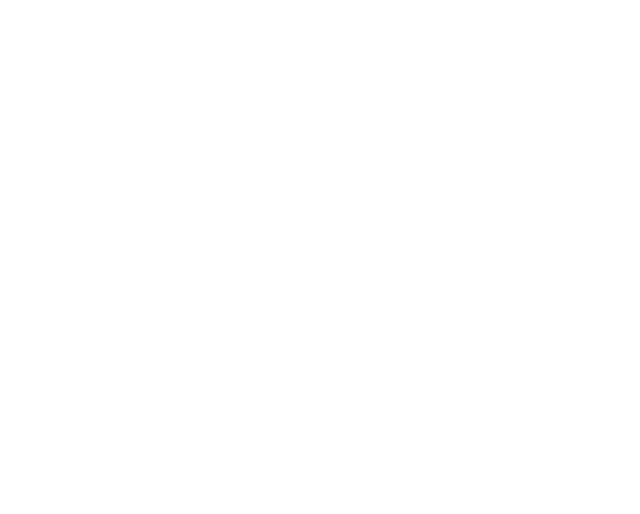
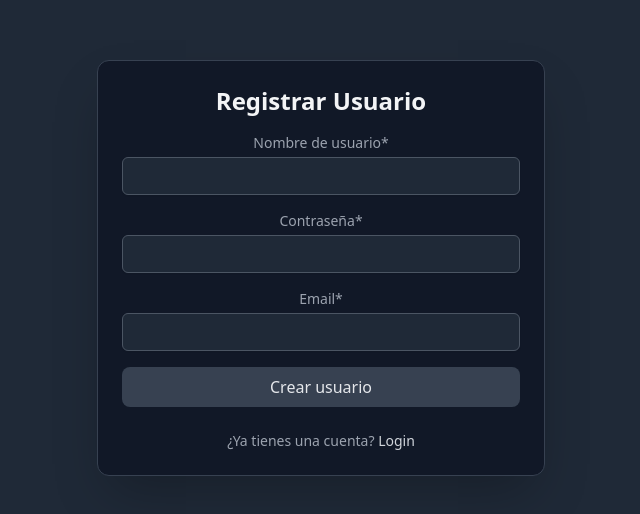
Before and after one commit to FranInfante/KeepItUp-Front, an Angular app: page /register in a window 1280 px wide. Before the commit this address led to /. Shown: the part 132-646 px from the top of the page, without its empty margins (319-959 px from the left). Built offline with nearby package versions, Linux system fonts and the light colour scheme.

Commit message:
register done and updated routes, styling etc

```diff
--- a/src/app/app.routes.ts
+++ b/src/app/app.routes.ts
@@ -1,6 +1,8 @@
 import { Routes } from '@angular/router';
-import { LoginComponent } from './modules/+login/login.component';
+import { LoginComponent } from './modules/logreg/+login/login.component';
+import { RegisterComponent } from './modules/logreg/register/register.component';
 
 export const routes: Routes = [
-    {path: "", component: LoginComponent}
+    {path: "", component: LoginComponent},
+    {path: "register", component: RegisterComponent}
 ];
--- a/src/app/modules/+login/login.component.ts
+++ b/src/app/modules/logreg/+login/login.component.ts
@@ -2,9 +2,9 @@
 import { FormBuilder, FormGroup, ReactiveFormsModule, Validators } from '@angular/forms';
 import { ActivatedRoute, Router, RouterLink } from '@angular/router';
 import { Subscription } from 'rxjs';
-import { LOCATIONS, MSG, TOAST_MSGS } from '../../shared/constants';
-import { UserService } from '../../shared/service/user.service';
-import { ToastService } from '../../shared/service/toast.service';
+import { LOCATIONS, MSG, TOAST_MSGS } from '../../../shared/constants';
+import { UserService } from '../../../shared/service/user.service';
+import { ToastService } from '../../../shared/service/toast.service';
 import { NgIf } from '@angular/common';
 
 @Component({
--- /dev/null
+++ b/src/app/modules/logreg/register/register.component.html
@@ -0,0 +1,95 @@
+<div class="min-h-screen bg-gray-800 flex items-center justify-center">
+    <div class="container mx-auto py-5">
+      <div class="flex justify-center items-center h-full">
+        <div class="w-full mx-5 max-w-md">
+          <div class="bg-gray-900 text-gray-100 rounded-xl border border-gray-700 shadow-2xl">
+            <div class="p-6 text-center">
+              <h1 class="text-2xl font-bold mb-4">Registrar Usuario</h1>
+              <form [formGroup]="userForm" (ngSubmit)="createUser()">
+                <div class="mb-6">
+                  <div class="mb-4">
+                    <label for="inputUsername" class="block text-sm font-medium text-gray-400">
+                      Nombre de usuario*
+                    </label>
+                    <input
+                      type="text"
+                      id="inputUsername"
+                      class="mt-1 block w-full px-3 py-2 bg-gray-800 text-gray-200 border border-gray-600 rounded-md text-sm shadow-sm focus:ring-gray-500 focus:border-gray-500"
+                      formControlName="username"
+                      required
+                    />
+                    <div *ngIf="userForm.get('username')?.touched && userForm.get('username')?.invalid">
+                      <small class="text-red-400" *ngIf="userForm.get('username')?.errors?.['required']">
+                        Nombre de usuario obligatorio.
+                      </small>
+                      <small class="text-red-400" *ngIf="userForm.get('username')?.errors?.['minlength']">
+                        El nombre de usuario debe tener al menos 5 caracteres.
+                      </small>
+                    </div>
+                  </div>
+
+                  <div class="mb-4">
+                    <label for="inputPassword" class="block text-sm font-medium text-gray-400">
+                      Contraseña*
+                    </label>
+                    <input
+                      type="password"
+                      id="inputPassword"
+                      class="mt-1 block w-full px-3 py-2 bg-gray-800 text-gray-200 border border-gray-600 rounded-md text-sm shadow-sm focus:ring-gray-500 focus:border-gray-500"
+                      formControlName="password"
+                      required
+                    />
+                    <div *ngIf="userForm.get('password')?.touched && userForm.get('password')?.invalid">
+                      <small class="text-red-400" *ngIf="userForm.get('password')?.errors?.['required']">
+                        Contraseña obligatoria.
+                      </small>
+                      <small class="text-red-400" *ngIf="userForm.get('password')?.errors?.['minlength']">
+                        La contraseña debe contener 6 caracteres como mínimo.
+                      </small>
+                    </div>
+                  </div>
+
+                  <div class="mb-4">
+                    <label for="inputEmail" class="block text-sm font-medium text-gray-400">
+                      Email*
+                    </label>
+                    <input
+                      type="email"
+                      id="inputEmail"
+                      class="mt-1 block w-full px-3 py-2 bg-gray-800 text-gray-200 border border-gray-600 rounded-md text-sm shadow-sm focus:ring-gray-500 focus:border-gray-500"
+                      formControlName="email"
+                      required
+                    />
+                    <div *ngIf="userForm.get('email')?.touched && userForm.get('email')?.invalid">
+                      <small class="text-red-400" *ngIf="userForm.get('email')?.errors?.['required']">
+                        Email obligatorio.
+                      </small>
+                      <small class="text-red-400" *ngIf="userForm.get('email')?.errors?.['email']">
+                        Formato incorrecto.
+                      </small>
+                    </div>
+                  </div>
+
+                  <button
+                    type="submit"
+                    class="w-full bg-gray-700 hover:bg-gray-600 text-gray-200 font-medium py-2 px-4 rounded-lg transition duration-150"
+                  >
+                    Crear usuario
+                  </button>
+                </div>
+              </form>
+
+              <div class="mt-4 text-center">
+                <p class="text-sm text-gray-400">
+                  ¿Ya tienes una cuenta?
+                  <a class="text-gray-300 hover:text-gray-100 hover:underline" [routerLink]="[LOCATIONS.login]">
+                    Login
+                  </a>
+                </p>
+              </div>
+            </div>
+          </div>
+        </div>
+      </div>
+    </div>
+  </div>
--- /dev/null
+++ b/src/app/modules/logreg/register/register.component.ts
@@ -0,0 +1,90 @@
+import { NgIf } from '@angular/common';
+import { HttpErrorResponse } from '@angular/common/http';
+import { Component, OnDestroy, OnInit } from '@angular/core';
+import { FormBuilder, FormGroup, ReactiveFormsModule, Validators } from '@angular/forms';
+import { NavigationExtras, Router, RouterModule } from '@angular/router';
+import { SubscriptionLike } from 'rxjs';
+import { LOCATIONS, TOAST_MSGS } from '../../../shared/constants'
+import { User } from '../../../shared/interfaces/users';
+import { ToastService } from '../../../shared/service/toast.service';
+import { UserService } from './../../../shared/service/user.service';
+
+@Component({
+  selector: 'app-register',
+  standalone: true,
+  imports: [ReactiveFormsModule, RouterModule, NgIf],
+  templateUrl: './register.component.html',
+  styleUrl: './register.component.css'
+})
+export class RegisterComponent implements OnInit, OnDestroy {
+  userForm!: FormGroup;
+  formvalid = false;
+  subscriptions: SubscriptionLike[] = [];
+  LOCATIONS: typeof LOCATIONS = LOCATIONS;
+
+  constructor(private userService: UserService,
+    private fb: FormBuilder,
+    private router: Router,
+    private toastService: ToastService
+  ) { }
+
+  ngOnInit(): void {
+    this.initializeForm();
+  }
+
+  ngOnDestroy(): void {
+    this.subscriptions.forEach(
+      (subscription) => subscription.unsubscribe());
+  }
+
+  initializeForm(): void {
+    this.userForm = this.fb.group({
+      username: ['', [Validators.required, Validators.minLength(5)]],
+      password: ['', [Validators.required, Validators.minLength(6)]],
+      email: ['', [Validators.required, Validators.email]]
+    })
+  }
+
+  createUser(): void {
+    if (this.userForm.valid) {
+      const user: User = {
+        username: this.userForm.value.username,
+        password: this.userForm.value.password,
+        email: this.userForm.value.email,
+        usersInfo: this.userForm.value.usersInfo
+      };
+
+      this.subscriptions.push(
+        this.userService.createUser(user).subscribe({
+          next: (response) => {
+            this.toastService.showToast(TOAST_MSGS.register, 'success');
+            const navigationExtras: NavigationExtras = {
+              queryParams: {
+                username: user.username,
+                password: user.password
+              }
+            };
+            this.router.navigate([LOCATIONS.login], navigationExtras);
+            this.userForm.reset();
+          },
+          error: (error: HttpErrorResponse) => {
+            if (error.status === 409) {
+              this.toastService.showToast(error.error, 'danger');
+            } else {
+              this.toastService.showToast(TOAST_MSGS.errorregister, 'danger');
+            }
+          }
+        })
+      );
+    }
+  }
+
+  markFormGroupTouched(formGroup: FormGroup) {
+    Object.values(formGroup.controls).forEach(control => {
+      control.markAsTouched();
+      if (control instanceof FormGroup) {
+        this.markFormGroupTouched(control);
+      }
+    });
+  }
+}
--- a/src/app/shared/constants.ts
+++ b/src/app/shared/constants.ts
@@ -1,5 +1,5 @@
 export const LOCATIONS = {
-  login: '/login',
+  login: '',
   register: '/register',
   menu: '/menu',
   weighins: '/weighins',
```
Also changed, not shown: src/app/modules/logreg/+login/login.component.css (added), src/app/modules/logreg/+login/login.component.html (renamed from src/app/modules/+login/login.component.html), src/app/modules/logreg/register/register.component.css (added).
